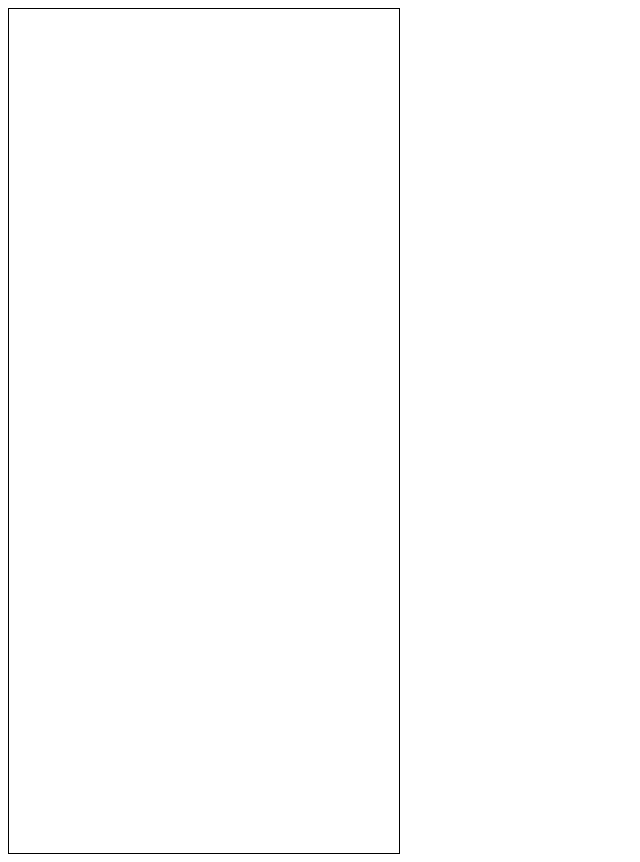
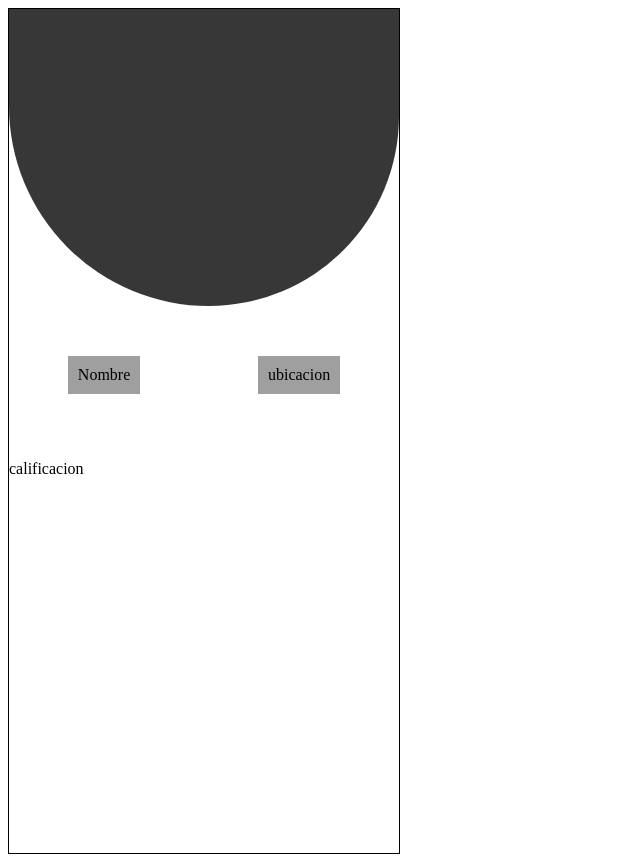
Before and after one commit to Joseale58/Walkies, a website built with Parcel: page dev/index.html in a window 1280 px wide. Shown: the whole page, without its empty margins (0-640 px from the left). Built offline with nearby package versions, Linux system fonts and the light colour scheme.

Commit message:
vista paseador inicial

```diff
--- a/dev/css/main.css
+++ b/dev/css/main.css
@@ -8,3 +8,26 @@
 .ocultar{
     display: none;
 }
+
+.fondo_usuario{
+    width: 390px;
+    height: 297px;
+    background: rgb(55, 55, 55);
+    border-radius: 0 0 190px 200px;
+}
+.linea_1{
+    display: flex;
+    justify-content: space-around;
+}
+
+.linea_1 p{
+    background-color: rgb(159, 159, 159);
+    list-style: none;
+    margin: 50px;
+    padding: 10px;
+}
+
+.linea_2{
+    display: flex;
+    align-items:end;
+}
--- a/dev/index.html
+++ b/dev/index.html
@@ -6,7 +6,18 @@
     <link rel="stylesheet" href="css/main.css">
     <title>Document</title>
 </head>
-    <section class="seccion" id="seccion_1"></section>
+    <section class="seccion" id="seccion_1">
+    <div class="texto_principal">
+        <div class="fondo_usuario"></div>
+        <div class="linea_1">
+            <p class="texto nombre">Nombre</p>
+            <p class="texto ubicacion">ubicacion</p>
+        </div>
+        <div class="linea_2">
+            <p class="texto calificacion">calificacion</p>
+        </div>
+    </div>
+    </section>
     <section class="seccion ocultar" id="seccion_2"></section>
     <section class="seccion ocultar" id="seccion_3"></section>
     <section class="seccion ocultar" id="seccion_4"></section>
```
